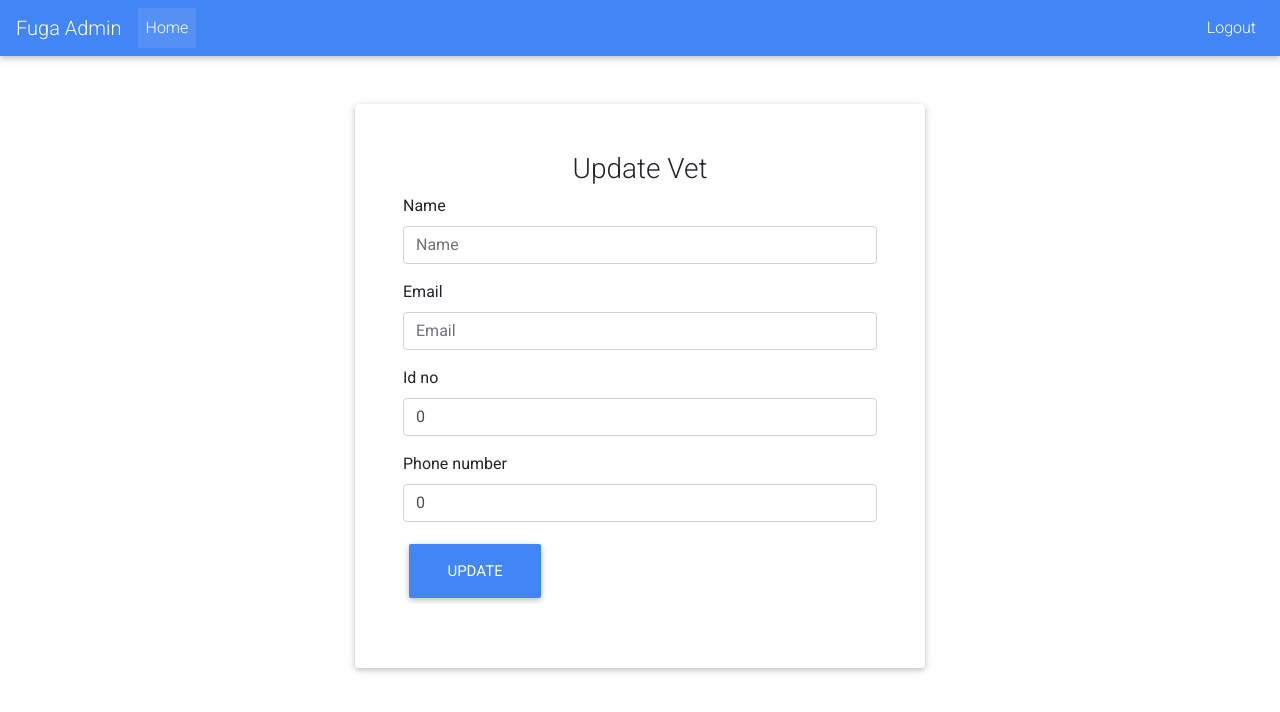
After one commit to DorcasToto/CRUD-django, a Django app: template veterinary/templates/edit_vet.html in a window 1280 px wide. The commit adds this page. Shown: the top 712 px of the page. Run offline with Django 3.2, Linux system fonts and the light colour scheme; the template is opened without the code that fills it: values that come from a table or form of the project are taken from there, others are empty; some libraries are stand-ins or nearby versions.

Commit message:
update vet information

```diff
--- /dev/null
+++ b/veterinary/templates/edit_vet.html
@@ -0,0 +1,31 @@
+
+    {%extends "base.html"%}
+    {% load bootstrap3 %}
+    {% block content %}
+    <div class="container">
+        <div class="row">
+
+            <div class="col-md-6 mx-auto card p-5 mt-5">
+                <div class="panel panel-default">
+
+                    <div class="panel-heading">
+                        <h3 class="text-center">Update Vet</h3>
+                    </div>
+                    <div class="panel-body">
+
+                        <form action="{%url 'update_vet' vet.id %}" method="POST">
+                            {% csrf_token %}
+                            {% bootstrap_form form %}
+                            <div class="form-group">
+                                <input type="submit" class="btn btn-primary btn-lg" value="Update">
+                            </div>
+                        </form>
+                    </div>
+                </div>
+
+            </div>
+        </div>
+    </div>
+</div>
+
+{% endblock %}
--- a/veterinary/templates/index.html
+++ b/veterinary/templates/index.html
@@ -44,7 +44,7 @@
                         <td>
                             <div class="row">
                                 <div class="col-sm">
-                                    <a href=""><i class="fas fa-pen-square"></i></a>
+                                    <a href="{%url 'update_vet' vet.id%}"><i class="fas fa-pen-square"></i></a>
                                 </div>
                                 <div class="col-sm">
                                     <a href="{%url 'delete_vet' vet.id%}"><i class="fas fa-trash-alt text-danger"></i></a>
--- a/veterinary/urls.py
+++ b/veterinary/urls.py
@@ -10,6 +10,7 @@ urlpatterns = [
     path('accounts/logout/', auth_views.LogoutView.as_view(template_name='users/logout.html'), name='logout'),
     path('accounts/register/',views.register, name='registration'),
     path('register_vet/',views.register_vet,name = 'register_vet'),
-    path('delete/<id>/',views.delete_vet,name = 'delete_vet')
+    path('delete/<id>/',views.delete_vet,name = 'delete_vet'),
+    path('update/<id>/',views.update_vet,name = 'update_vet')
 
 ]
```
Also changed, not shown: veterinary/views.py (+19 -0 lines).
